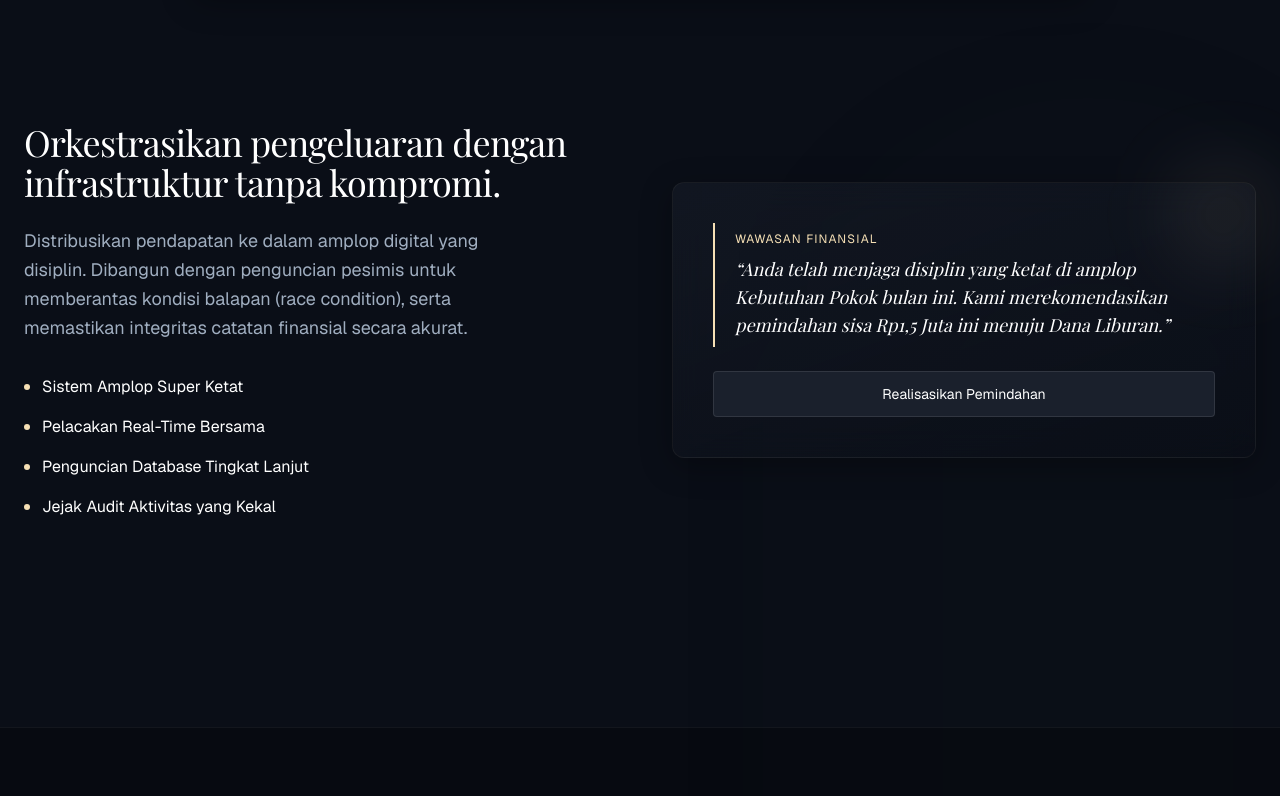
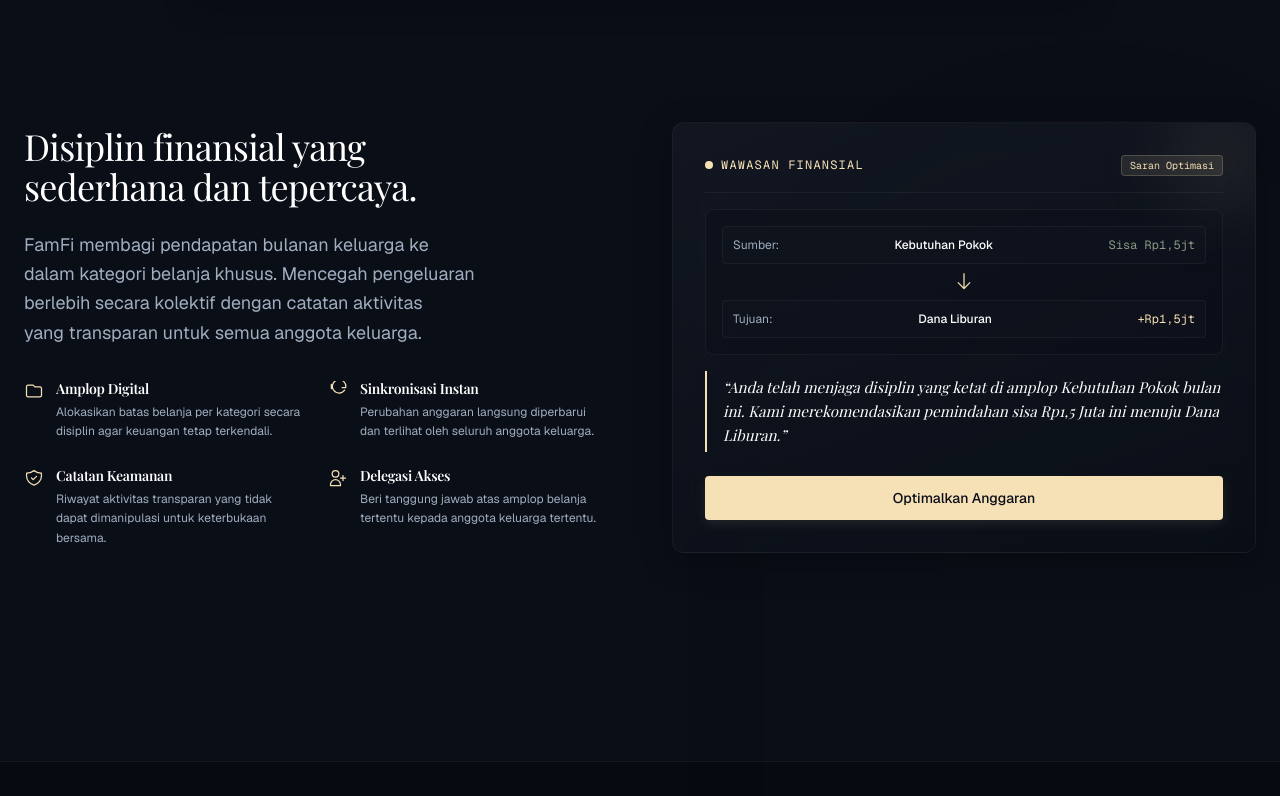
Before and after one commit to Rkmlr/Project-Vibe-Coding, a Next.js app in the folder frontend-next/: page / in a window 1280 px wide. Shown: the part 1340-2136 px from the top of the page. Built offline with nearby package versions, Linux system fonts and the light colour scheme; a web font is replaced by a local one.

Commit message:
design: redesign features section with grid, SVGs, and interactive optimization flow

```diff
--- a/frontend-next/src/app/page.js
+++ b/frontend-next/src/app/page.js
@@ -121,38 +121,104 @@ export default function Home() {
           <div className="grid md:grid-cols-2 gap-16 items-center">
             <div>
               <h2 className="font-display text-4xl text-white mb-6 text-balance">
-                Orkestrasikan pengeluaran dengan infrastruktur tanpa kompromi.
+                Disiplin finansial yang sederhana dan tepercaya.
               </h2>
-              <p className="text-lg leading-relaxed mb-8 text-balance">
-                Distribusikan pendapatan ke dalam amplop digital yang disiplin. Dibangun dengan penguncian pesimis untuk memberantas kondisi balapan (race condition), serta memastikan integritas catatan finansial secara akurat.
+              <p className="text-lg leading-relaxed mb-8 text-balance text-brand-muted">
+                FamFi membagi pendapatan bulanan keluarga ke dalam kategori belanja khusus. Mencegah pengeluaran berlebih secara kolektif dengan catatan aktivitas yang transparan untuk semua anggota keluarga.
               </p>
 
-              <ul className="space-y-4">
+              <div className="grid grid-cols-1 sm:grid-cols-2 gap-6 mt-8">
                 {[
-                  "Sistem Amplop Super Ketat",
-                  "Pelacakan Real-Time Bersama",
-                  "Penguncian Database Tingkat Lanjut",
-                  "Jejak Audit Aktivitas yang Kekal"
-                ].map((feature, idx) => (
-                  <li key={idx} className="flex items-center gap-3">
-                    <div className="w-1.5 h-1.5 rounded-full bg-brand-gold" aria-hidden="true"></div>
-                    <span className="text-white">{feature}</span>
-                  </li>
+                  {
+                    title: "Amplop Digital",
+                    desc: "Alokasikan batas belanja per kategori secara disiplin agar keuangan tetap terkendali.",
+                    icon: (
+                      <svg aria-hidden="true" className="w-5 h-5 text-brand-gold shrink-0 mt-0.5" fill="none" viewBox="0 0 24 24" stroke="currentColor">
+                        <path strokeLinecap="round" strokeLinejoin="round" strokeWidth={1.5} d="M3 7v10a2 2 0 002 2h14a2 2 0 002-2V9a2 2 0 00-2-2h-6l-2-2H5a2 2 0 00-2 2z" />
+                      </svg>
+                    )
+                  },
+                  {
+                    title: "Sinkronisasi Instan",
+                    desc: "Perubahan anggaran langsung diperbarui dan terlihat oleh seluruh anggota keluarga.",
+                    icon: (
+                      <svg aria-hidden="true" className="w-5 h-5 text-brand-gold shrink-0 mt-0.5" fill="none" viewBox="0 0 24 24" stroke="currentColor">
+                        <path strokeLinecap="round" strokeLinejoin="round" strokeWidth={1.5} d="M4 4v5h.582m15.356 2A8.001 8.001 0 1121.21 8H17" />
+                      </svg>
+                    )
+                  },
+                  {
+                    title: "Catatan Keamanan",
+                    desc: "Riwayat aktivitas transparan yang tidak dapat dimanipulasi untuk keterbukaan bersama.",
+                    icon: (
+                      <svg aria-hidden="true" className="w-5 h-5 text-brand-gold shrink-0 mt-0.5" fill="none" viewBox="0 0 24 24" stroke="currentColor">
+                        <path strokeLinecap="round" strokeLinejoin="round" strokeWidth={1.5} d="M9 12l2 2 4-4m5.618-4.016A11.955 11.955 0 0112 2.944a11.955 11.955 0 01-8.618 3.04A12.02 12.02 0 003 9c0 5.591 3.824 10.29 9 11.622 5.176-1.332 9-6.03 9-11.622 0-1.042-.133-2.052-.382-3.016z" />
+                      </svg>
+                    )
+                  },
+                  {
+                    title: "Delegasi Akses",
+                    desc: "Beri tanggung jawab atas amplop belanja tertentu kepada anggota keluarga tertentu.",
+                    icon: (
+                      <svg aria-hidden="true" className="w-5 h-5 text-brand-gold shrink-0 mt-0.5" fill="none" viewBox="0 0 24 24" stroke="currentColor">
+                        <path strokeLinecap="round" strokeLinejoin="round" strokeWidth={1.5} d="M18 9v3m0 0v3m0-3h3m-3 0h-3m-2-5a4 4 0 11-8 0 4 4 0 018 0zM3 20a6 6 0 0112 0v1H3v-1z" />
+                      </svg>
+                    )
+                  }
+                ].map((feat, idx) => (
+                  <div key={idx} className="flex gap-3 text-left">
+                    {feat.icon}
+                    <div>
+                      <h4 className="text-sm font-semibold text-white mb-1 font-display">{feat.title}</h4>
+                      <p className="text-xs text-brand-muted leading-relaxed">{feat.desc}</p>
+                    </div>
+                  </div>
                 ))}
-              </ul>
+              </div>
             </div>
 
-            <div className="glass-card p-10 rounded-xl relative">
+            <div className="glass-card p-8 rounded-xl relative overflow-hidden">
               <div className="absolute -top-4 -right-4 w-24 h-24 bg-brand-gold/10 rounded-full blur-2xl" aria-hidden="true"></div>
-              <div className="space-y-6">
-                <div className="border-l-2 border-brand-gold pl-5 py-2">
-                  <div className="text-xs text-brand-gold uppercase tracking-widest mb-2">Wawasan Finansial</div>
-                  <p className="text-white font-serif text-lg italic">“Anda telah menjaga disiplin yang ketat di amplop Kebutuhan Pokok bulan ini. Kami merekomendasikan pemindahan sisa Rp1,5 Juta ini menuju Dana Liburan.”</p>
+
+              <div className="flex items-center justify-between border-b border-white/5 pb-4 mb-4">
+                <div className="flex items-center gap-2">
+                  <span className="flex h-2 w-2 relative" aria-hidden="true">
+                    <span className="animate-ping absolute inline-flex h-full w-full rounded-full bg-brand-gold opacity-75"></span>
+                    <span className="relative inline-flex rounded-full h-2 w-2 bg-brand-gold"></span>
+                  </span>
+                  <span className="text-xs text-brand-gold uppercase tracking-widest font-mono">Wawasan Finansial</span>
                 </div>
-                <button className="w-full bg-brand-slate hover:bg-brand-slate/80 text-white border border-white/10 py-3 rounded text-sm transition-colors focus-visible:ring-2 focus-visible:ring-brand-gold outline-none">
-                  Realisasikan Pemindahan
-                </button>
+                <span className="bg-brand-gold/10 text-brand-gold text-[10px] font-mono px-2 py-0.5 rounded border border-brand-gold/20">Saran Optimasi</span>
               </div>
+
+              <div className="bg-brand-midnight/40 border border-white/5 rounded-lg p-4 mb-4 space-y-3 font-mono text-xs text-left">
+                <div className="flex justify-between items-center bg-brand-slate/20 p-2.5 rounded border border-white/5">
+                  <span className="text-brand-muted font-sans">Sumber:</span>
+                  <span className="text-white font-sans font-medium">Kebutuhan Pokok</span>
+                  <span className="text-brand-sage font-mono">Sisa Rp1,5jt</span>
+                </div>
+                <div className="flex justify-center my-1 text-brand-gold">
+                  <svg aria-hidden="true" className="w-5 h-5 animate-bounce" fill="none" viewBox="0 0 24 24" stroke="currentColor">
+                    <path strokeLinecap="round" strokeLinejoin="round" strokeWidth={1.5} d="M19 14l-7 7m0 0l-7-7m7 7V3" />
+                  </svg>
+                </div>
+                <div className="flex justify-between items-center bg-brand-slate/20 p-2.5 rounded border border-white/5">
+                  <span className="text-brand-muted font-sans">Tujuan:</span>
+                  <span className="text-white font-sans font-medium">Dana Liburan</span>
+                  <span className="text-brand-gold font-mono">+Rp1,5jt</span>
+                </div>
+              </div>
+
+              <p className="text-white font-serif text-[15px] leading-relaxed italic border-l-2 border-brand-gold pl-4 py-1 mb-6 text-left">
+                “Anda telah menjaga disiplin yang ketat di amplop Kebutuhan Pokok bulan ini. Kami merekomendasikan pemindahan sisa Rp1,5 Juta ini menuju Dana Liburan.”
+              </p>
+
+              <button
+                onClick={() => setIsAuthOpen(true)}
+                className="w-full bg-brand-gold hover:bg-brand-gold-muted text-brand-midnight py-3 rounded font-medium text-sm transition-all transform hover:-translate-y-0.5 shadow-[0_4px_12px_rgba(246,224,181,0.1)] cursor-pointer focus-visible:ring-2 focus-visible:ring-white outline-none"
+              >
+                Optimalkan Anggaran
+              </button>
             </div>
           </div>
         </section>
```
